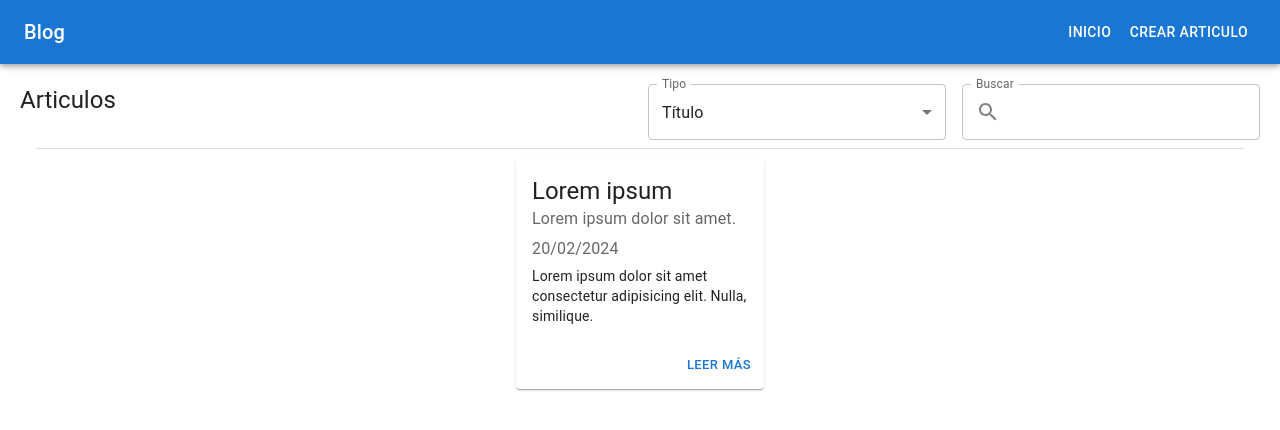
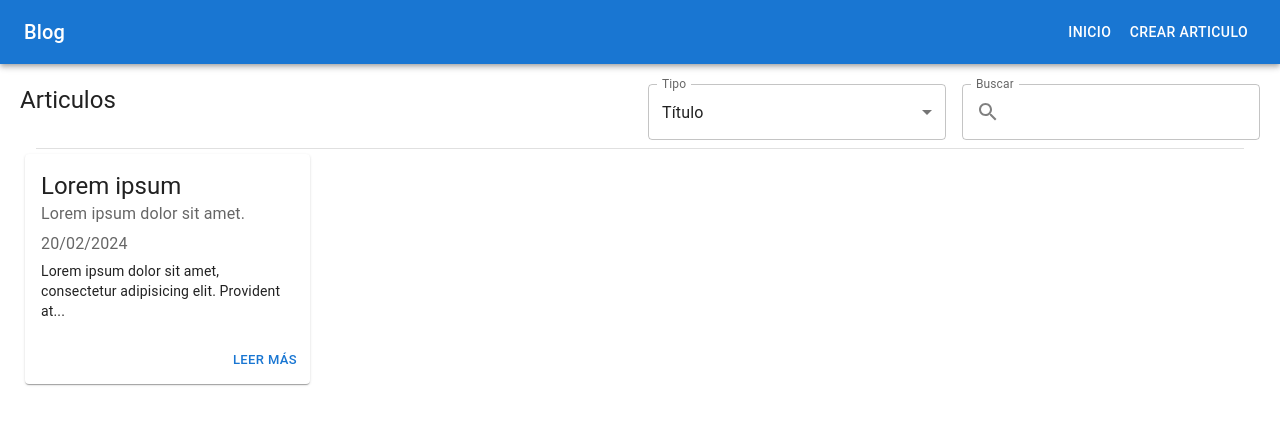
Before and after one commit to LuisHernandez1611681/blog-front-prueba, a React (Vite) app: page / in a window 1280 px wide. Shown: the top 430 px of the page. Built offline with nearby package versions, Linux system fonts and the light colour scheme.

Commit message:
Estilos para el Articulo y funcionalidad de expandirse

```diff
--- a/src/App.css
+++ b/src/App.css
@@ -1,3 +1,18 @@
 body main {
   padding: 20px;
 }
+
+.grid-container {
+  display: grid;
+  grid-template-columns: repeat(auto-fill, minmax(250px, 1fr));
+  grid-auto-rows: auto;
+  grid-gap: 20px;
+}
+
+.grid-item {
+  width: 100%;
+}
+
+.expanded {
+  grid-row-end: span 4;
+}
--- a/src/components/Article.tsx
+++ b/src/components/Article.tsx
@@ -1,21 +1,30 @@
-import React from "react";
-import { Button, Card, CardActions, CardContent, Typography } from "@mui/material";
+import React, { useState } from "react";
+import { Box, Button, Card, CardActions, CardContent, Typography } from "@mui/material";
 import { ArticleProps } from "../interfaces/Interfaces";
 
+const Article: React.FC<ArticleProps> = ({ article }) => {
+  const [isExpanded, setIsExpanded] = useState(false);
+  const getDescription = () => isExpanded ? article.description : article.description.substring(0, 70) + '...';
 
-const Article: React.FC<ArticleProps> = ({ article }) => {
   return (
-    <Card sx={{ width: { sx: '90%', sm: '20%' }, margin: '10px' }}>
+    <Box className={`grid-item ${isExpanded ? 'expanded' : ''}`}>
+      <Card style={{ margin: '5px', overflow: 'hidden' }}>
         <CardContent>
           <Typography variant="h5" component="h2">{article.title}</Typography>
           <Typography color="textSecondary" gutterBottom>{article.author}</Typography>
           <Typography color="textSecondary" gutterBottom>{article.date}</Typography>
-        <Typography variant="body2" component="p">{article.description}</Typography>
+          <Typography variant="body2" component="p">{getDescription()}</Typography>
         </CardContent>
-      <CardActions sx={{ display: 'flex', justifyContent: 'flex-end' }}  >
-          <Button size="small">Leer más</Button>
+        <CardActions style={{ display: 'flex', justifyContent: 'flex-end' }}>
+          <Button
+            size="small"
+            onClick={() => setIsExpanded(!isExpanded)}
+          >
+            {isExpanded ? "Cerrar" : "Leer más"}
+          </Button>
         </CardActions>
       </Card>
+    </Box>
   );
 };
 
--- a/src/constants/constants.tsx
+++ b/src/constants/constants.tsx
@@ -9,9 +9,9 @@ export const NAV_ITEMS = [
 
 export const MOCK_DATA = [
   {
-      'title': "Lorem ipsum",
-      'author': 'Lorem ipsum dolor sit amet.',
-      'date': '20/02/2024',
-      'description': 'Lorem ipsum dolor sit amet consectetur adipisicing elit. Nulla, similique.'
-  }
+    'title': "Lorem ipsum",
+    'author': 'Lorem ipsum dolor sit amet.',
+    'date': '20/02/2024',
+    'description': 'Lorem ipsum dolor sit amet, consectetur adipisicing elit. Provident at enim, sint iste quod deleniti numquam incidunt fugit sapiente accusamus ut consectetur, suscipit cupiditate nulla deserunt rerum beatae quibusdam nisi molestias quae aliquid ipsum, eveniet delectus animi! Illo inventore temporibus harum consequuntur fugit sapiente, impedit, maiores recusandae adipisci, nulla ducimus ex eaque veniam enim! Eius cumque debitis porro, molestias voluptatibus tempora iure minima minus neque, deserunt fugit harum! Praesentium, nesciunt atque aut reiciendis architecto omnis quae optio accusantium ipsa unde neque est officia, commodi sequi fugiat, tenetur cum minus et sapiente sint facilis cumque! Nobis sint accusantium dolorum dolorem voluptate!'
+  },
 ]
--- a/src/views/Home.tsx
+++ b/src/views/Home.tsx
@@ -10,7 +10,7 @@ const Home = () => {
 
   const articulosFiltrados = filter ? MOCK_DATA.filter((article: any) => article[type].toLowerCase().includes(filter.toLowerCase())) : MOCK_DATA;
   const articulosRenderizados = articulosFiltrados.map((article: any, index: number) => (
-    <Article key={index} article={article} />
+    <Article key={index} article={article}/>
   ));
 
   return (
@@ -21,7 +21,7 @@ const Home = () => {
         setType={setType}
       />
       <Divider variant="middle" />
-      <Box sx={{ display: 'flex', flexWrap: 'wrap', justifyContent: 'center' }}>
+      <Box className="grid-container">
         {articulosRenderizados}
       </Box>
     </Box>
```
Lines whose indentation alone changed are shown as unchanged.
